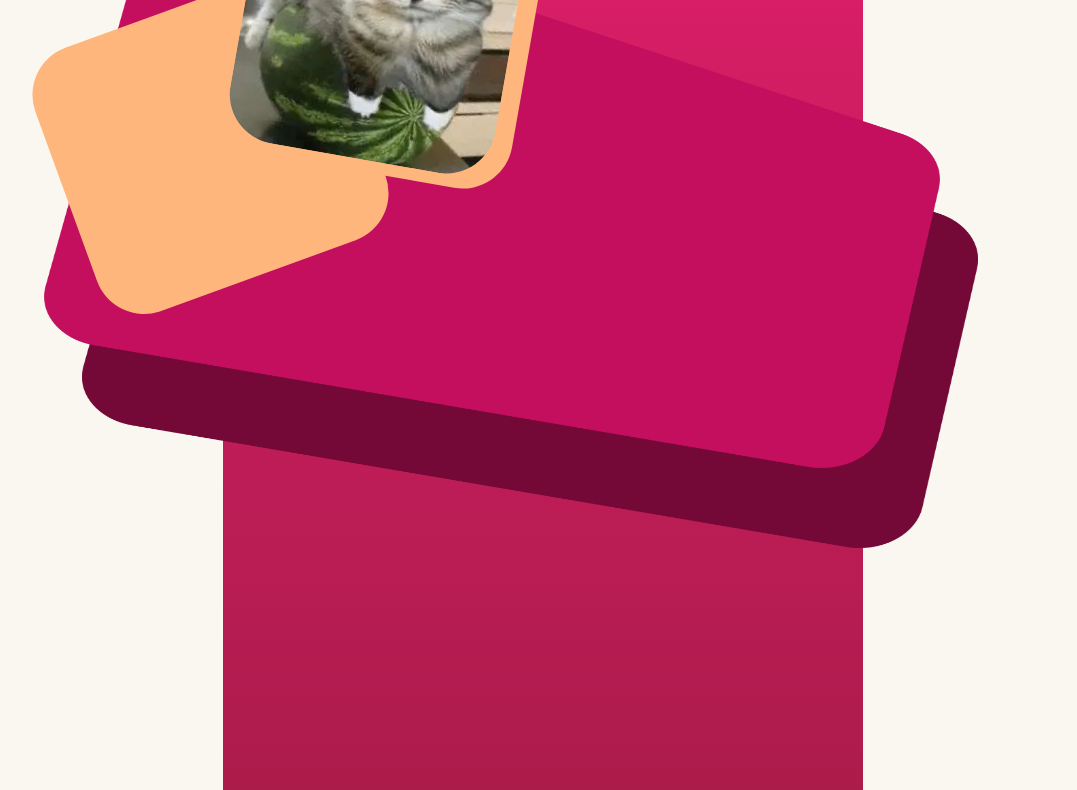
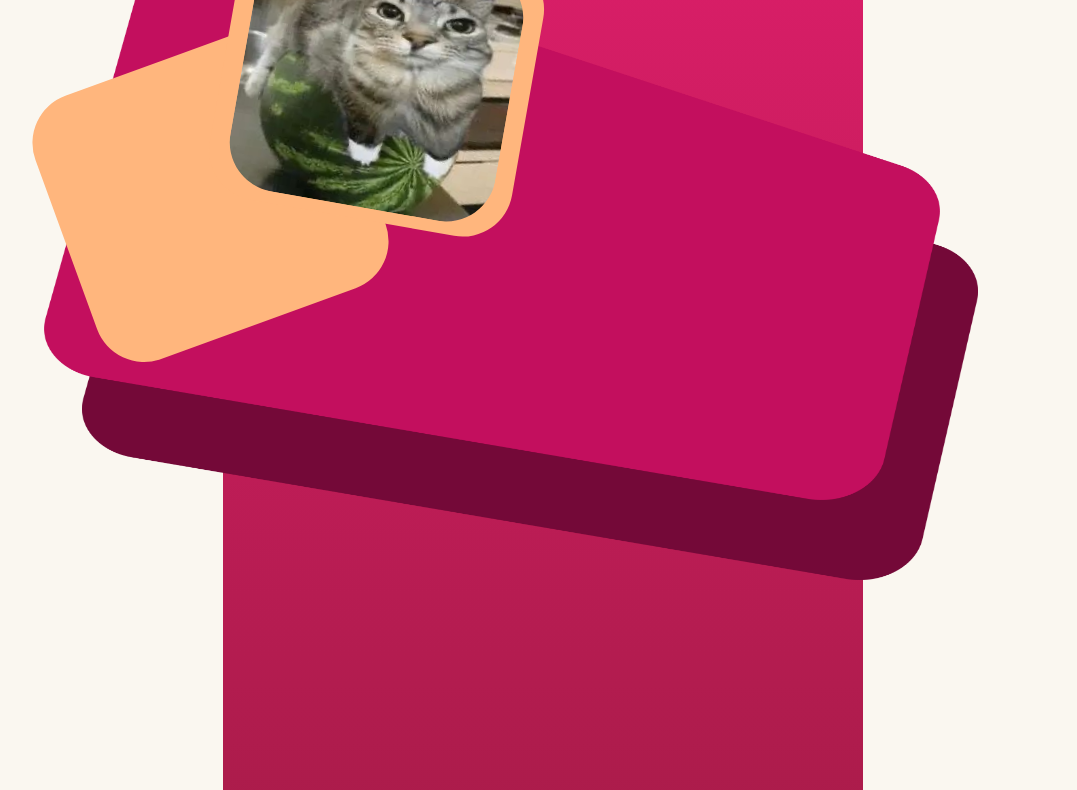
Before and after one commit to aanteque/contactMe, a plain HTML site: page index.html in a window 1280 px wide. Shown: the part 332-1122 px from the top of the page, without its empty margins (97-1174 px from the left). Drawn offline with Linux system fonts and the light colour scheme; a web font is replaced by a local one.

Commit message:
DONETHE TOP

```diff
--- a/index.html
+++ b/index.html
@@ -284,7 +284,7 @@ h4 {
 .rectangle2 {
   position: absolute;
   left: 25%;
-  top: 28%;
+  top: 34%;
   height: 35%;
   width: 24%;
   background: #FFB67D;
@@ -297,7 +297,7 @@ h4 {
 .rectangle3 {
   position: absolute;
   left: 12%;
-  top: 42%;
+  top: 48%;
   height: 35%;
   width: 24%;
   background: #FFB67D;
@@ -313,7 +313,7 @@ h4 {
   .catImage {
   position: absolute;
   left: 26.5%;
-  top: 29.5%;
+  top: 35.5%;
   height: 32%;
   width: 21%;
   background: #FFB67D;
@@ -325,7 +325,7 @@ h4 {
 
     .picImage {
     position: absolute;
-    top: 40%;
+    top: 44%;
     left: 14%;
     width: 70%;
     height: 70%;
@@ -335,7 +335,7 @@ h4 {
 
     .pic2Image {
     position: absolute;
-    top: 30%;
+    top: 34%;
     left: 11%;
     width: 70%;
     height: 70%;
```
